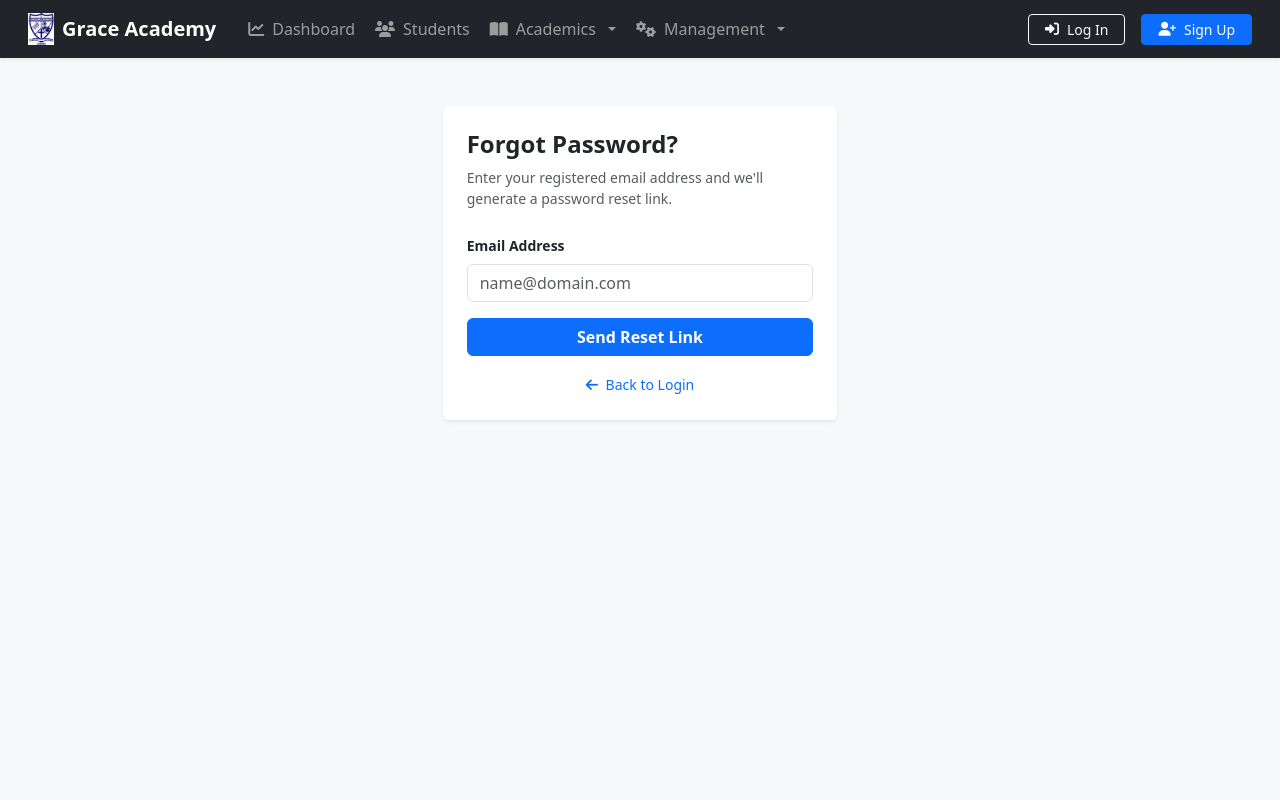
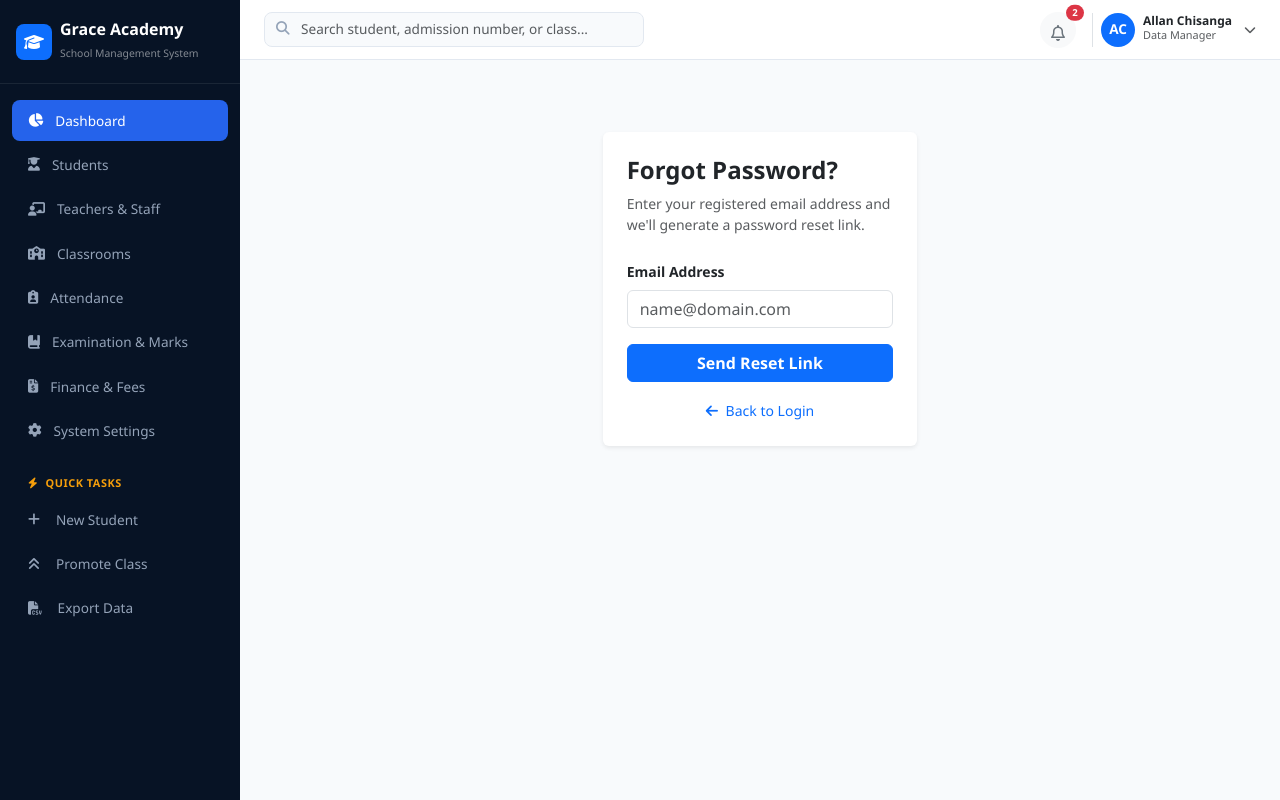
Before and after one commit to ChisangaAe/Grace-Academy-Sms, a Django app: page /accounts/password-reset/ in a window 1280 px wide. Run offline with Django 5.2, Linux system fonts and the light colour scheme.

Commit message:
UI: update base layout and dashboard templates

```diff
--- a/templates/base.html
+++ b/templates/base.html
@@ -4,159 +4,197 @@
     <meta charset="UTF-8">
     <meta name="viewport" content="width=device-width, initial-scale=1.0">
     <title>{% block title %}Grace Academy SMS{% endblock %}</title>
+    <link href="https://cdn.jsdelivr.net/npm/bootstrap@5.3.2/dist/css/bootstrap.min.css" rel="stylesheet">
+    <link rel="stylesheet" href="https://cdnjs.cloudflare.com/ajax/libs/font-awesome/6.4.2/css/all.min.css">
+    <style>
+        :root {
+            --sidebar-width: 240px;
+            --sidebar-bg: #071325;
+            --sidebar-hover: #13233c;
+            --sidebar-active: #2563eb;
+            --body-bg: #f8fafc;
+        }
+        body {
+            background-color: var(--body-bg);
+            font-family: 'Segoe UI', system-ui, -apple-system, sans-serif;
+            overflow-x: hidden;
+        }
+        .sidebar {
+            width: var(--sidebar-width);
+            height: 100vh;
+            position: fixed;
+            top: 0;
+            left: 0;
+            background-color: var(--sidebar-bg);
+            color: #ffffff;
+            z-index: 1000;
+            overflow-y: auto;
+            display: flex;
+            flex-direction: column;
+        }
+        .sidebar-brand {
+            padding: 1.25rem 1rem;
+            border-bottom: 1px solid rgba(255, 255, 255, 0.08);
+        }
+        .sidebar-nav {
+            padding: 1rem 0.75rem;
+        }
+        .sidebar-link {
+            display: flex;
+            align-items: center;
+            gap: 0.75rem;
+            padding: 0.65rem 1rem;
+            color: #94a3b8;
+            text-decoration: none;
+            border-radius: 0.5rem;
+            font-size: 0.85rem;
+            font-weight: 500;
+            transition: all 0.2s ease;
+            margin-bottom: 0.2rem;
+        }
+        .sidebar-link:hover {
+            color: #ffffff;
+            background-color: var(--sidebar-hover);
+        }
+        .sidebar-link.active {
+            color: #ffffff;
+            background-color: var(--sidebar-active);
+        }
+        .sidebar-heading {
+            font-size: 0.68rem;
+            text-transform: uppercase;
+            letter-spacing: 0.05em;
+            color: #f59e0b;
+            font-weight: 700;
+            padding: 1.25rem 1rem 0.5rem;
+        }
+        .main-wrapper {
+            margin-left: var(--sidebar-width);
+            min-height: 100vh;
+            display: flex;
+            flex-direction: column;
+        }
+        .top-navbar {
+            height: 60px;
+            background-color: #ffffff;
+            border-bottom: 1px solid #e2e8f0;
+            padding: 0 1.5rem;
+            display: flex;
+            align-items: center;
+            justify-content: space-between;
+        }
+        .search-wrapper {
+            position: relative;
+            width: 100%;
+            max-width: 380px;
+        }
+        .search-input {
+            background-color: #f8fafc;
+            border: 1px solid #e2e8f0;
+            border-radius: 0.5rem;
+            padding-left: 2.25rem;
+            font-size: 0.85rem;
+        }
+        .search-icon {
+            position: absolute;
+            left: 0.75rem;
+            top: 50%;
+            transform: translateY(-50%);
+            color: #94a3b8;
+            font-size: 0.85rem;
+        }
+        .extra-small { font-size: 0.75rem; }
+    </style>
+    {% block extra_css %}{% endblock %}
+</head>
+<body>
 
-    {% load static %}
-    <link rel="stylesheet" href="{% static 'css/style.css' %}">
-    <!-- Bootstrap 5 CSS -->
-    <link href="https://cdn.jsdelivr.net/npm/bootstrap@5.3.0/dist/css/bootstrap.min.css" rel="stylesheet">
-    <!-- FontAwesome Icons -->
-    <link rel="stylesheet" href="https://cdnjs.cloudflare.com/ajax/libs/font-awesome/6.4.0/css/all.min.css">
-    <!-- Bootstrap Icons -->
-    <link rel="stylesheet" href="https://cdn.jsdelivr.net/npm/bootstrap-icons@1.11.0/font/bootstrap-icons.css">
-    {% block extra_head %}{% endblock %}
-</head>
-<body class="bg-light">
-
-    <!-- Global Navigation Bar -->
-    <nav class="navbar navbar-expand-lg navbar-dark bg-dark px-3 py-2 mb-4 shadow-sm sticky-top">
-        <div class="container-fluid">
-            <!-- School Logo & Brand -->
-            <a class="navbar-brand fw-bold me-4 d-inline-flex align-items-center gap-2" href="{% url 'dashboard' %}">
-                <img src="{% static 'images/logo.png' %}" alt="Grace Academy Logo" style="height: 32px; width: auto; object-fit: contain;">
-                <span>Grace Academy</span>
-            </a>
-
-            <button class="navbar-toggler border-0" type="button" data-bs-toggle="collapse" data-bs-target="#mainNavbar">
-                <span class="navbar-toggler-icon"></span>
-            </button>
-
-            <div class="collapse navbar-collapse" id="mainNavbar">
-                <!-- Left Main Links -->
-                <ul class="navbar-nav me-auto mb-2 mb-lg-0 align-items-lg-center gap-lg-1">
-                    <li class="nav-item">
-                        <a class="nav-link d-inline-flex align-items-center gap-2 text-nowrap {% if request.resolver_match.url_name == 'dashboard' %}active fw-bold{% endif %}" href="{% url 'dashboard' %}">
-                            <i class="fa-solid fa-chart-line"></i> <span>Dashboard</span>
-                        </a>
-                    </li>
-                    <li class="nav-item">
-                        <a class="nav-link d-inline-flex align-items-center gap-2 text-nowrap {% if 'student' in request.resolver_match.url_name and request.resolver_match.url_name != 'bulk_promote' %}active fw-bold{% endif %}" href="{% url 'student_list' %}">
-                            <i class="fa-solid fa-users"></i> <span>Students</span>
-                        </a>
-                    </li>
-
-                    <!-- Academics Dropdown Menu -->
-                    <li class="nav-item dropdown">
-                        <a class="nav-link dropdown-toggle d-inline-flex align-items-center gap-2 text-nowrap {% if request.resolver_match.url_name in 'classroom_list,subject_list,enter_marks' %}active fw-bold{% endif %}" href="#" id="academicsDropdown" role="button" data-bs-toggle="dropdown" aria-expanded="false">
-                            <i class="fa-solid fa-book-open"></i> <span>Academics</span>
-                        </a>
-                        <ul class="dropdown-menu dropdown-menu-dark shadow" aria-labelledby="academicsDropdown">
-                            <li>
-                                <a class="dropdown-item d-flex align-items-center gap-2" href="{% url 'classroom_list' %}">
-                                    <i class="fa-solid fa-chalkboard text-primary"></i> Classrooms
-                                </a>
-                            </li>
-                            <li>
-                                <a class="dropdown-item d-flex align-items-center gap-2" href="{% url 'subject_list' %}">
-                                    <i class="fa-solid fa-book text-success"></i> Subjects
-                                </a>
-                            </li>
-                            <li><hr class="dropdown-divider"></li>
-                            {% if user.is_admin_user %}
-                            <li>
-                                <a class="dropdown-item d-flex align-items-center gap-2" href="{% url 'master_timetable' %}">
-                                    <i class="bi bi-calendar3 text-info"></i> Master Timetable
-                                </a>
-                            </li>
-                            {% endif %}
-                            <li>
-                                <a class="dropdown-item d-flex align-items-center gap-2" href="{% url 'my_timetable' %}">
-                                    <i class="bi bi-calendar-week text-warning"></i> My Timetable
-                                </a>
-                            </li>
-                            <li>
-                                <a class="dropdown-item d-flex align-items-center gap-2" href="{% url 'enter_marks' %}">
-                                    <i class="fa-solid fa-pen-to-square text-warning"></i> Enter Marks
-                                </a>
-                            </li>
-                        </ul>
-                    </li>
-
-                    <!-- Management Dropdown Menu -->
-                    <li class="nav-item dropdown">
-                        <a class="nav-link dropdown-toggle d-inline-flex align-items-center gap-2 text-nowrap {% if request.resolver_match.url_name == 'bulk_promote' %}active fw-bold{% endif %}" href="#" id="toolsDropdown" role="button" data-bs-toggle="dropdown" aria-expanded="false">
-                            <i class="fa-solid fa-gears"></i> <span>Management</span>
-                        </a>
-                        <ul class="dropdown-menu dropdown-menu-dark shadow" aria-labelledby="toolsDropdown">
-                            <li>
-                                <a class="dropdown-item d-flex align-items-center gap-2" href="{% url 'bulk_promote' %}">
-                                    <i class="fa-solid fa-angles-up text-info"></i> Bulk Class Promotion
-                                </a>
-                            </li>
-                            <li>
-                                <a class="dropdown-item d-flex align-items-center gap-2" href="{% url 'export_students_csv' %}">
-                                    <i class="fa-solid fa-file-csv text-secondary"></i> Export Student CSV
-                                </a>
-                            </li>
-                        </ul>
-                    </li>
-                </ul>
-
-                <!-- Right User Profile & Authentication Controls -->
-                <div class="d-flex align-items-center gap-3 mt-3 mt-lg-0 text-nowrap">
-                    {% if user.is_authenticated %}
-                        <a href="{% url 'student_create' %}" class="btn btn-primary btn-sm px-3 py-1.5 d-inline-flex align-items-center gap-2 fw-medium shadow-sm">
-                            <i class="fa-solid fa-user-plus"></i> Register Student
-                        </a>
-
-                        <div class="d-flex align-items-center gap-2 text-white border-start border-secondary border-opacity-50 ps-3">
-                            <span class="text-white-50 small">Logged in as:</span>
-                            <strong class="text-white">{{ user.get_full_name|default:user.username }}</strong>
-
-                            <!-- User Role Badge -->
-                            <span class="badge bg-light text-dark fw-bold">
-                                {% if user.is_superuser %}
-                                    Superadmin
-                                {% elif user.role %}
-                                    {{ user.get_role_display|default:user.role }}
-                                {% else %}
-                                    Regular User
-                                {% endif %}
-                            </span>
-                        </div>
-
-                        <a href="{% url 'logout' %}" class="btn btn-outline-light btn-sm px-3 py-1.5 d-inline-flex align-items-center gap-2">
-                            <i class="fa-solid fa-right-from-bracket"></i> Logout
-                        </a>
-                    {% else %}
-                        <a href="{% url 'login' %}" class="btn btn-outline-light btn-sm px-3 py-1.5 d-inline-flex align-items-center gap-2">
-                            <i class="fa-solid fa-right-to-bracket"></i> Log In
-                        </a>
-                        <a href="{% url 'signup' %}" class="btn btn-primary btn-sm px-3 py-1.5 d-inline-flex align-items-center gap-2 fw-medium">
-                            <i class="fa-solid fa-user-plus"></i> Sign Up
-                        </a>
-                    {% endif %}
+    <!-- Dark Navy Sidebar (School Management System) -->
+    <aside class="sidebar">
+        <div>
+            <div class="sidebar-brand d-flex align-items-center gap-2">
+                <div class="bg-primary text-white rounded-3 p-2 d-flex align-items-center justify-content-center" style="width: 36px; height: 36px;">
+                    <i class="fa-solid fa-graduation-cap fs-6"></i>
+                </div>
+                <div>
+                    <h6 class="fw-bold mb-0 text-white">Grace Academy</h6>
+                    <span class="text-white-50 extra-small" style="font-size: 0.65rem;">School Management System</span>
                 </div>
             </div>
+
+            <div class="sidebar-nav">
+                <a href="{% url 'dashboard' %}" class="sidebar-link active">
+                    <i class="fa-solid fa-chart-pie"></i> Dashboard
+                </a>
+                <a href="{% url 'student_list' %}" class="sidebar-link">
+                    <i class="fa-solid fa-user-graduate"></i> Students
+                </a>
+                <a href="#" class="sidebar-link">
+                    <i class="fa-solid fa-chalkboard-user"></i> Teachers & Staff
+                </a>
+                <a href="#" class="sidebar-link">
+                    <i class="fa-solid fa-school"></i> Classrooms
+                </a>
+                <a href="#" class="sidebar-link">
+                    <i class="fa-solid fa-clipboard-user"></i> Attendance
+                </a>
+                <a href="#" class="sidebar-link">
+                    <i class="fa-solid fa-book-bookmark"></i> Examination & Marks
+                </a>
+                <a href="#" class="sidebar-link">
+                    <i class="fa-solid fa-file-invoice-dollar"></i> Finance & Fees
+                </a>
+                <a href="#" class="sidebar-link">
+                    <i class="fa-solid fa-gear"></i> System Settings
+                </a>
+
+                <div class="sidebar-heading"><i class="fa-solid fa-bolt me-1"></i> Quick Tasks</div>
+                <a href="{% url 'student_create' %}" class="sidebar-link">
+                    <i class="fa-solid fa-plus me-1"></i> New Student
+                </a>
+                <a href="#" class="sidebar-link">
+                    <i class="fa-solid fa-angles-up me-1"></i> Promote Class
+                </a>
+                <a href="{% url 'export_students_csv' %}" class="sidebar-link">
+                    <i class="fa-solid fa-file-csv me-1"></i> Export Data
+                </a>
+            </div>
         </div>
-    </nav>
+    </aside>
 
-    <!-- Global Messages Container -->
-    <div class="container-fluid px-4">
-        {% if messages %}
-            {% for message in messages %}
-                <div class="alert alert-{{ message.tags }} alert-dismissible fade show" role="alert">
-                    {{ message }}
-                    <button type="button" class="btn-close" data-bs-dismiss="alert" aria-label="Close"></button>
+    <!-- Main Content Area -->
+    <div class="main-wrapper">
+        <header class="top-navbar">
+            <div class="search-wrapper">
+                <i class="fa-solid fa-magnifying-glass search-icon"></i>
+                <input type="text" class="form-control search-input" placeholder="Search student, admission number, or class...">
+            </div>
+
+            <div class="d-flex align-items-center gap-3">
+                <button class="btn btn-light rounded-circle position-relative p-2" style="width: 36px; height: 36px;">
+                    <i class="fa-regular fa-bell text-secondary"></i>
+                    <span class="position-absolute top-0 start-100 translate-middle badge rounded-pill bg-danger" style="font-size: 0.6rem;">2</span>
+                </button>
+
+                <div class="d-flex align-items-center gap-2 ps-2 border-start">
+                    <div class="bg-primary text-white rounded-circle d-flex align-items-center justify-content-center fw-bold" style="width: 34px; height: 34px; font-size: 0.85rem;">
+                        AC
+                    </div>
+                    <div class="d-none d-sm-block text-start">
+                        <div class="fw-bold text-dark extra-small lh-1 mb-0.5">Allan Chisanga</div>
+                        <div class="text-muted extra-small" style="font-size: 0.68rem;">Data Manager</div>
+                    </div>
+                    <i class="fa-solid fa-chevron-down extra-small text-muted ms-1"></i>
                 </div>
-            {% endfor %}
-        {% endif %}
+            </div>
+        </header>
 
-        <!-- Page Content Block -->
-        {% block content %}{% endblock %}
+        <main class="p-3 p-md-4">
+            {% block content %}{% endblock %}
+        </main>
     </div>
 
-    <!-- Bootstrap 5 JavaScript Bundle -->
-    <script src="https://cdn.jsdelivr.net/npm/bootstrap@5.3.0/dist/js/bootstrap.bundle.min.js"></script>
+    <script src="https://cdn.jsdelivr.net/npm/bootstrap@5.3.2/dist/bootstrap.bundle.min.js"></script>
     {% block extra_js %}{% endblock %}
 </body>
 </html>
```
Also changed, not shown: templates/dashboard.html (+167 -169 lines).
